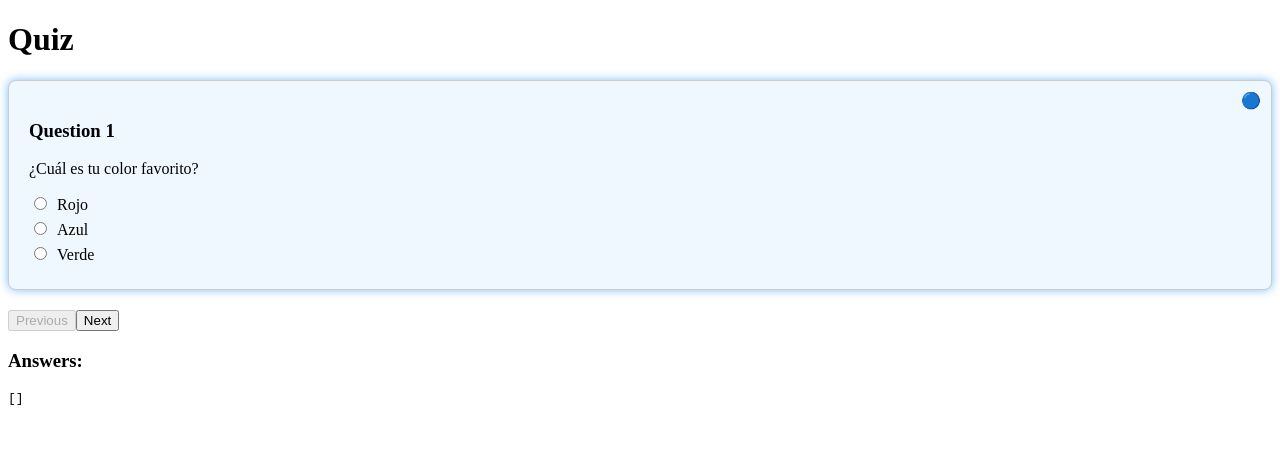
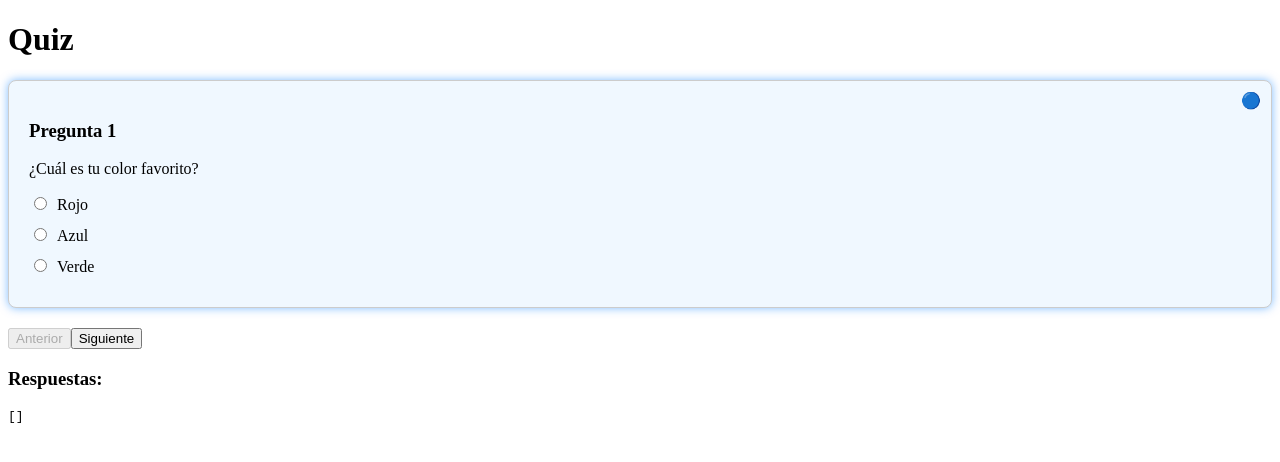
Before and after one commit to jimmyegc/react-quizz-example, a React (Vite) app: page / in a window 1280 px wide. Shown: the top 462 px of the page. Built offline with nearby package versions, Linux system fonts and the light colour scheme.

Commit message:
fix 11022024

```diff
--- a/src/components/Quizz/Quizz.tsx
+++ b/src/components/Quizz/Quizz.tsx
@@ -24,6 +24,12 @@ export const Quizz = () => {
   } = useQuizStore();
 
   const [animate, setAnimate] = useState(false);
+  const [isLocked, setIsLocked] = useState(false); // Estado para controlar si la pregunta está bloqueada
+
+  const handleAnswerSelect = (question, option) => {
+    selectAnswer(question, option);
+    nextQuestion(); // Avanzar automáticamente a la siguiente pregunta
+  };
 
   useEffect(() => {
     setAnimate(false);
@@ -55,23 +61,17 @@ export const Quizz = () => {
                 padding: "20px",
                 border: "1px solid #ccc",
                 borderRadius: "8px",
-                backgroundColor: isCurrent
-                  ? "#f0f8ff"
-                  : isAnswered
-                  ? "#e6f7e6"  // Color verde claro para las preguntas respondidas
-                  : "#fff",    // Color blanco para preguntas no respondidas
+                backgroundColor: isCurrent ? "#f0f8ff" : isAnswered ? "#e6f7e6" : "#fff",
                 cursor: isUnlocked ? "pointer" : "not-allowed",
                 position: "relative",
-                boxShadow: isCurrent
-                  ? "0 0 10px rgba(0, 123, 255, 0.5)"
-                  : "0 0 5px rgba(0,0,0,0.1)",
-                opacity: isAnswered || isCurrent ? 1 : 0.5 // Asegúrate de que las preguntas respondidas sean completamente visibles
+                boxShadow: isCurrent ? "0 0 10px rgba(0, 123, 255, 0.5)" : "0 0 5px rgba(0,0,0,0.1)",
+                opacity: isAnswered || isCurrent ? 1 : 0.5
               }}
             >
               <span style={{ position: "absolute", top: "10px", right: "10px" }}>
                 {isCurrent ? "🔵" : isAnswered ? "✔️" : ""}
               </span>
-              <h3>{`Question ${index + 1}`}</h3>
+              <h3>{`Pregunta ${index + 1}`}</h3>
               <p>{question.question}</p>
 
               <div>
@@ -82,11 +82,8 @@ export const Quizz = () => {
                       name={`question-${index}`}
                       value={option}
                       checked={option === selectedAnswer}
-                      onChange={() => {
-                        selectAnswer(question.question, option);
-                        if (isCurrent) nextQuestion();
-                      }}
-                      style={{ marginRight: "10px" }}
+                      onChange={() => handleAnswerSelect(question.question, option)} // Manejar selección de respuesta
+                      style={{ marginRight: "10px", marginBottom: "10px" }}
                     />
                     <span style={{ color: option === selectedAnswer ? 'blue' : 'black' }}>
                       {option}
@@ -101,14 +98,14 @@ export const Quizz = () => {
 
       <div style={{ marginTop: "20px" }}>
         <button onClick={prevQuestion} disabled={currentQuestionIndex === 0}>
-          Previous
+          Anterior
         </button>
         <button onClick={nextQuestion} disabled={currentQuestionIndex === questions.length - 1}>
-          Next
+          Siguiente
         </button>
       </div>
 
-      <h3>Answers:</h3>
+      <h3>Respuestas:</h3>
       <pre>{JSON.stringify(answers, null, 2)}</pre>
     </div>
   );
```
